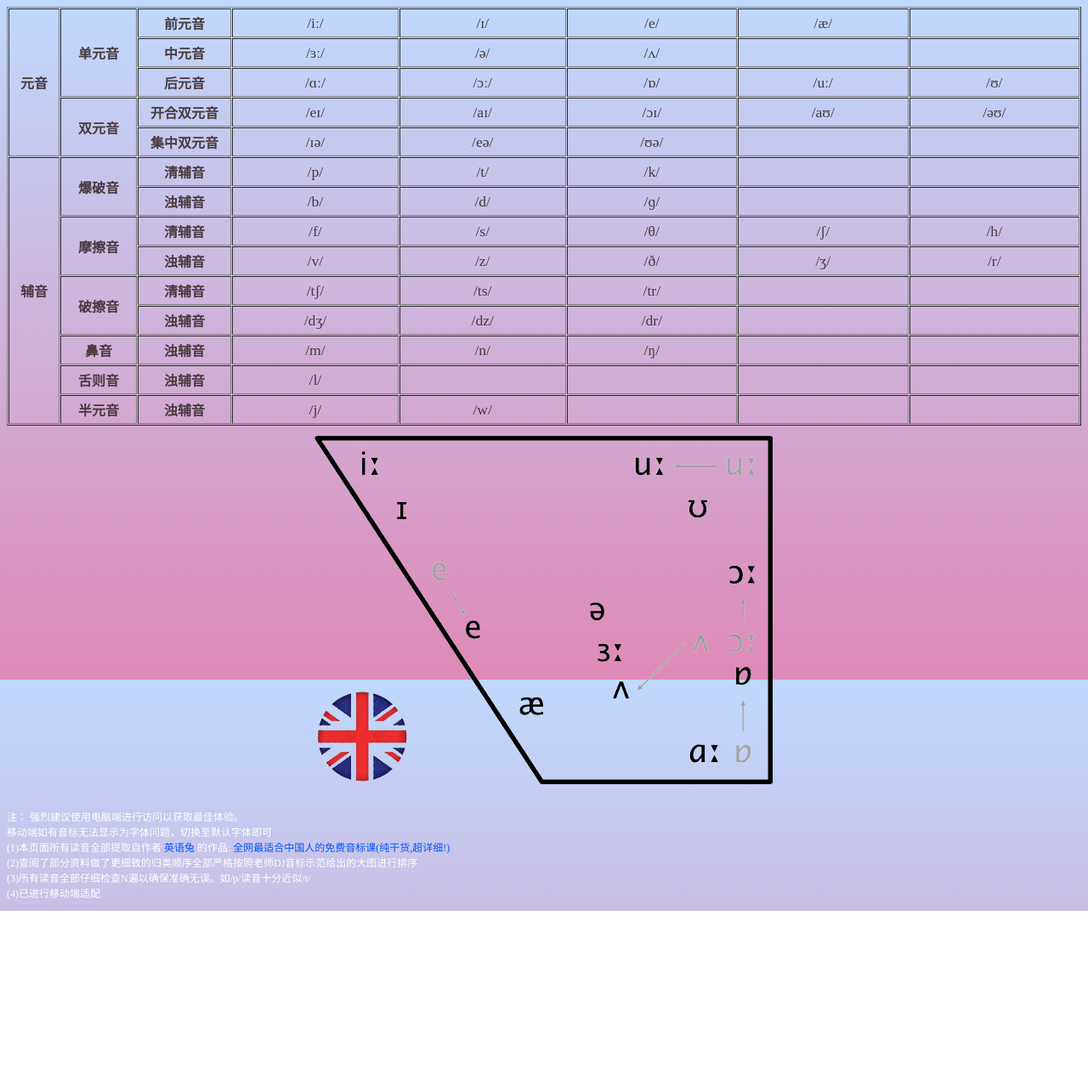
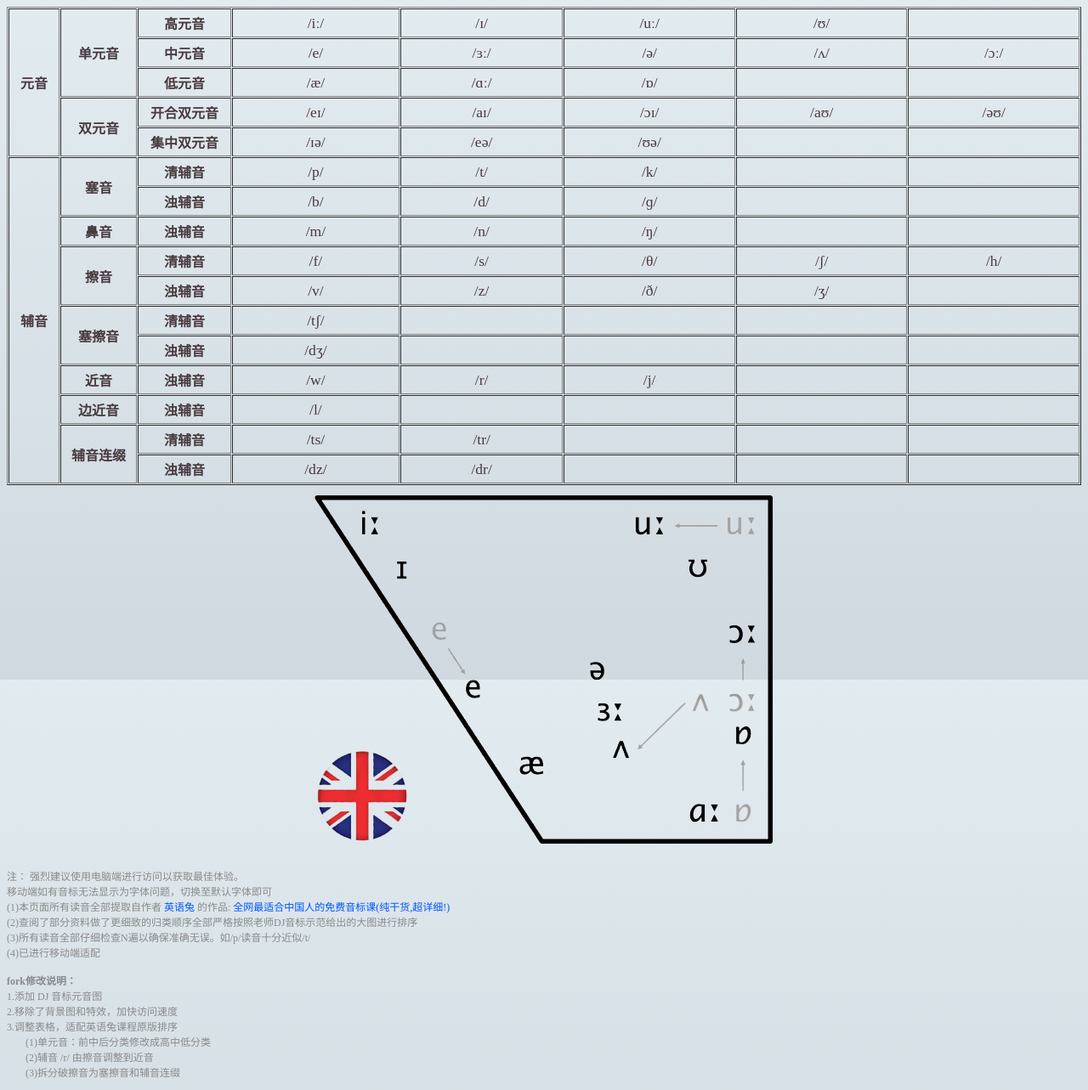
Before and after one commit to gu5ang/yingyutu.pronunciation, a plain HTML site: page index.html in a window 1280 px wide. Shown: the whole page at 85% size. Before the commit the page ends 1072 px from the top, so only its background shows below. Drawn offline with Linux system fonts and the light colour scheme.

Commit message:
Update index.html
调整表格
(1)单元音：前中后分类修改成高中低分类
(2)辅音 /r/ 由擦音调整到近音
(3)拆分破擦音为塞擦音和辅音连缀
修改背景色

```diff
--- a/index.html
+++ b/index.html
@@ -8,7 +8,7 @@
 		<title>英语音标</title>
 		<style>
 			body {
-				background-image: linear-gradient(to top, #df89b5 0%, #bfd9fe 100%);
+				background-image: linear-gradient(to top, #cfd9df 0%, #e2ebf0 100%);
 				background-attachment: fixed;
 			}
 
@@ -27,7 +27,7 @@
 
 			p {
 				font-size: 12px;
-				color: #fff;
+				color: #8a8a8a;
 			}
 
 			div {
@@ -45,28 +45,28 @@
 				<tr align="center">
 					<th width="50" rowspan="5">元音</th>
 					<th width="80" rowspan="3">单元音</th>
-					<th width="100">前元音</a></th>
+					<th width="100">高元音</a></th>
 					<td mapid="1" class="phonetic" onclick="playAudio(1)" style="cursor:pointer">/iː/</td>
 					<td mapid="2" class="phonetic" onclick="playAudio(2)" style="cursor:pointer">/ɪ/</td>
-					<td mapid="4" class="phonetic" onclick="playAudio(3)" style="cursor:pointer">/e/</span></td>
-					<td mapid="5" class="phonetic" onclick="playAudio(4)" style="cursor:pointer">/æ/</td>
+					<td mapid="10" class="phonetic" onclick="playAudio(11)" style="cursor:pointer">/uː/</td>
+					<td mapid="11" class="phonetic" onclick="playAudio(12)" style="cursor:pointer">/ʊ/</td>
 					<td>&nbsp;</td>
 				</tr>
 				<tr align="center">
 					<th>中元音</a></th>
+					<td mapid="4" class="phonetic" onclick="playAudio(3)" style="cursor:pointer">/e/</td>
 					<td mapid="8" class="phonetic" onclick="playAudio(5)" style="cursor:pointer">/ɜː/</td>
 					<td mapid="9" class="phonetic" onclick="playAudio(6)" style="cursor:pointer">/ə/</td>
 					<td mapid="18" class="phonetic" onclick="playAudio(7)" style="cursor:pointer">/ʌ/</td>
+					<td mapid="13" class="phonetic" onclick="playAudio(9)" style="cursor:pointer">/ɔː/</td>
+				</tr>
+				<tr align="center">
+					<th>低元音</th>
+					<td mapid="5" class="phonetic" onclick="playAudio(4)" style="cursor:pointer">/æ/</td>
+					<td mapid="17" class="phonetic" onclick="playAudio(8)" style="cursor:pointer">/ɑː/</td>
+					<td mapid="14" class="phonetic" onclick="playAudio(10)" style="cursor:pointer">/ɒ/</td>
 					<td>&nbsp;</td>
 					<td>&nbsp;</td>
-				</tr>
-				<tr align="center">
-					<th>后元音</th>
-					<td mapid="17" class="phonetic" onclick="playAudio(8)" style="cursor:pointer">/ɑː/</td>
-					<td mapid="13" class="phonetic" onclick="playAudio(9)" style="cursor:pointer">/ɔː/</td>
-					<td mapid="14" class="phonetic" onclick="playAudio(10)" style="cursor:pointer">/ɒ/</td>
-					<td mapid="10" class="phonetic" onclick="playAudio(11)" style="cursor:pointer">/uː/</td>
-					<td mapid="11" class="phonetic" onclick="playAudio(12)" style="cursor:pointer">/ʊ/</td>
 				</tr>
 				<tr align="center">
 					<th rowspan="2">双元音</th>
@@ -86,8 +86,8 @@
 					<td>&nbsp;</td>
 				</tr>
 				<tr align="center">
-					<th rowspan="9">辅音</th>
-					<th rowspan="2">爆破音</th>
+					<th rowspan="11">辅音</th>
+					<th rowspan="2">塞音</th>
 					<th>清辅音</th>
 					<td mapid="41" class="phonetic" onclick="playAudio(21)" style="cursor:pointer">/p/</td>
 					<td mapid="44" class="phonetic" onclick="playAudio(23)" style="cursor:pointer">/t/</td>
@@ -104,7 +104,16 @@
 					<td>&nbsp;</td>
 				</tr>
 				<tr align="center">
-					<th rowspan="2">摩擦音</th>
+					<th>鼻音</th>
+					<th>浊辅音</th>
+					<td mapid="74" class="phonetic" onclick="playAudio(43)" style="cursor:pointer">/m/</td>
+					<td mapid="75" class="phonetic" onclick="playAudio(44)" style="cursor:pointer">/n/</td>
+					<td mapid="77" class="phonetic" onclick="playAudio(45)" style="cursor:pointer">/ŋ/</td>
+					<td>&nbsp;</td>
+					<td>&nbsp;</td>
+				</tr>
+				<tr align="center">
+					<th rowspan="2">擦音</th>
 					<th>清辅音</th>
 					<td mapid="56" class="phonetic" onclick="playAudio(27)" style="cursor:pointer">/f/</td>
 					<td mapid="50" class="phonetic" onclick="playAudio(29)" style="cursor:pointer">/s/</td>
@@ -118,36 +127,36 @@
 					<td mapid="51" class="phonetic" onclick="playAudio(30)" style="cursor:pointer">/z/</td>
 					<td mapid="61" class="phonetic" onclick="playAudio(32)" style="cursor:pointer">/ð/</td>
 					<td mapid="55" class="phonetic" onclick="playAudio(34)" style="cursor:pointer">/ʒ/</td>
-					<td mapid="64" class="phonetic" onclick="playAudio(36)" style="cursor:pointer">/r/</td>
+					<td>&nbsp;</td>
 				</tr>
 				<tr align="center">
-					<th rowspan="2">破擦音</th>
+					<th rowspan="2">塞擦音</th>
 					<th>清辅音</th>
 					<td mapid="65" class="phonetic" onclick="playAudio(37)" style="cursor:pointer">/tʃ/</td>
-					<td mapid="72" class="phonetic" onclick="playAudio(39)" style="cursor:pointer">/ts/</td>
-					<td mapid="69" class="phonetic" onclick="playAudio(41)" style="cursor:pointer">/tr/</td>
+					<td>&nbsp;</td>
+					<td>&nbsp;</td>
 					<td>&nbsp;</td>
 					<td>&nbsp;</td>
 				</tr>
 				<tr align="center">
 					<th>浊辅音</th>
 					<td mapid="67" class="phonetic" onclick="playAudio(38)" style="cursor:pointer">/dʒ/</td>
-					<td mapid="73" class="phonetic" onclick="playAudio(40)" style="cursor:pointer">/dz/</td>
-					<td mapid="71" class="phonetic" onclick="playAudio(42)" style="cursor:pointer">/dr/</td>
+					<td>&nbsp;</td>
+					<td>&nbsp;</td>
 					<td>&nbsp;</td>
 					<td>&nbsp;</td>
 				</tr>
 				<tr align="center">
-					<th>鼻音</th>
+					<th>近音</th>
 					<th>浊辅音</th>
-					<td mapid="74" class="phonetic" onclick="playAudio(43)" style="cursor:pointer">/m/</td>
-					<td mapid="75" class="phonetic" onclick="playAudio(44)" style="cursor:pointer">/n/</td>
-					<td mapid="77" class="phonetic" onclick="playAudio(45)" style="cursor:pointer">/ŋ/</td>
+					<td mapid="83" class="phonetic" onclick="playAudio(48)" style="cursor:pointer">/w/</td>
+					<td mapid="64" class="phonetic" onclick="playAudio(36)" style="cursor:pointer">/r/</td>
+					<td mapid="86" class="phonetic" onclick="playAudio(47)" style="cursor:pointer">/j/</td>
 					<td>&nbsp;</td>
 					<td>&nbsp;</td>
 				</tr>
 				<tr align="center">
-					<th>舌则音</th>
+					<th>边近音</th>
 					<th>浊辅音</th>
 					<td mapid="80" class="phonetic" onclick="playAudio(46)" style="cursor:pointer">/l/</td>
 					<td>&nbsp;</td>
@@ -156,10 +165,18 @@
 					<td>&nbsp;</td>
 				</tr>
 				<tr align="center">
-					<th>半元音</th>
+					<th rowspan="2">辅音连缀</th>
+					<th>清辅音</th>
+					<td mapid="72" class="phonetic" onclick="playAudio(39)" style="cursor:pointer">/ts/</td>
+					<td mapid="69" class="phonetic" onclick="playAudio(41)" style="cursor:pointer">/tr/</td>
+					<td>&nbsp;</td>
+					<td>&nbsp;</td>
+					<td>&nbsp;</td>
+				</tr>
+				<tr align="center">
 					<th>浊辅音</th>
-					<td mapid="86" class="phonetic" onclick="playAudio(47)" style="cursor:pointer">/j/</td>
-					<td mapid="83" class="phonetic" onclick="playAudio(48)" style="cursor:pointer">/w/</td>
+					<td mapid="73" class="phonetic" onclick="playAudio(40)" style="cursor:pointer">/dz/</td>
+					<td mapid="71" class="phonetic" onclick="playAudio(42)" style="cursor:pointer">/dr/</td>
 					<td>&nbsp;</td>
 					<td>&nbsp;</td>
 					<td>&nbsp;</td>
@@ -182,6 +199,14 @@
 				(2)查阅了部分资料做了更细致的归类顺序全部严格按照老师DJ音标示范给出的大图进行排序<br>
 				(3)所有读音全部仔细检查N遍以确保准确无误。如/p/读音十分近似/t/<br>
 				(4)已进行移动端适配</a><br>
+				<br>
+				<b>fork修改说明：</b><br>
+				1.添加 DJ 音标元音图<br>
+				2.移除了背景图和特效，加快访问速度<br>
+				3.调整表格，适配英语兔课程原版排序<br>
+				ㅤㅤ(1)单元音：前中后分类修改成高中低分类<br>
+				ㅤㅤ(2)辅音 /r/ 由擦音调整到近音<br>
+				ㅤㅤ(3)拆分破擦音为塞擦音和辅音连缀
 			</p>
 		</div>
 	</body>
```
